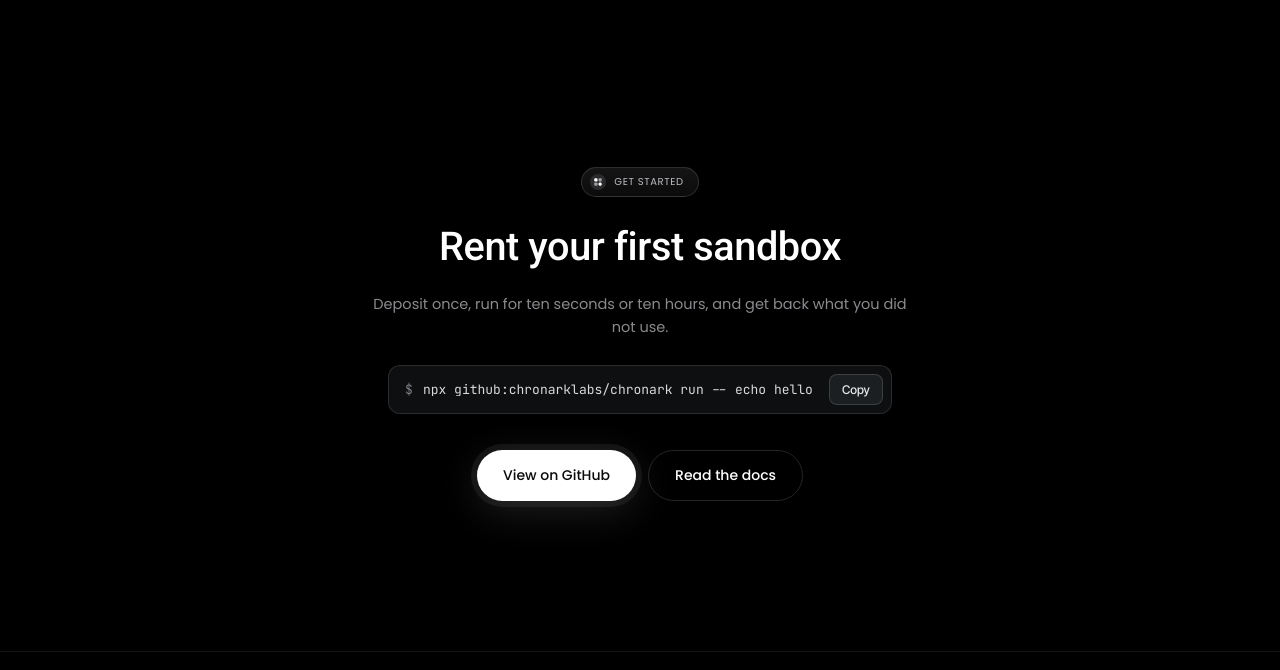
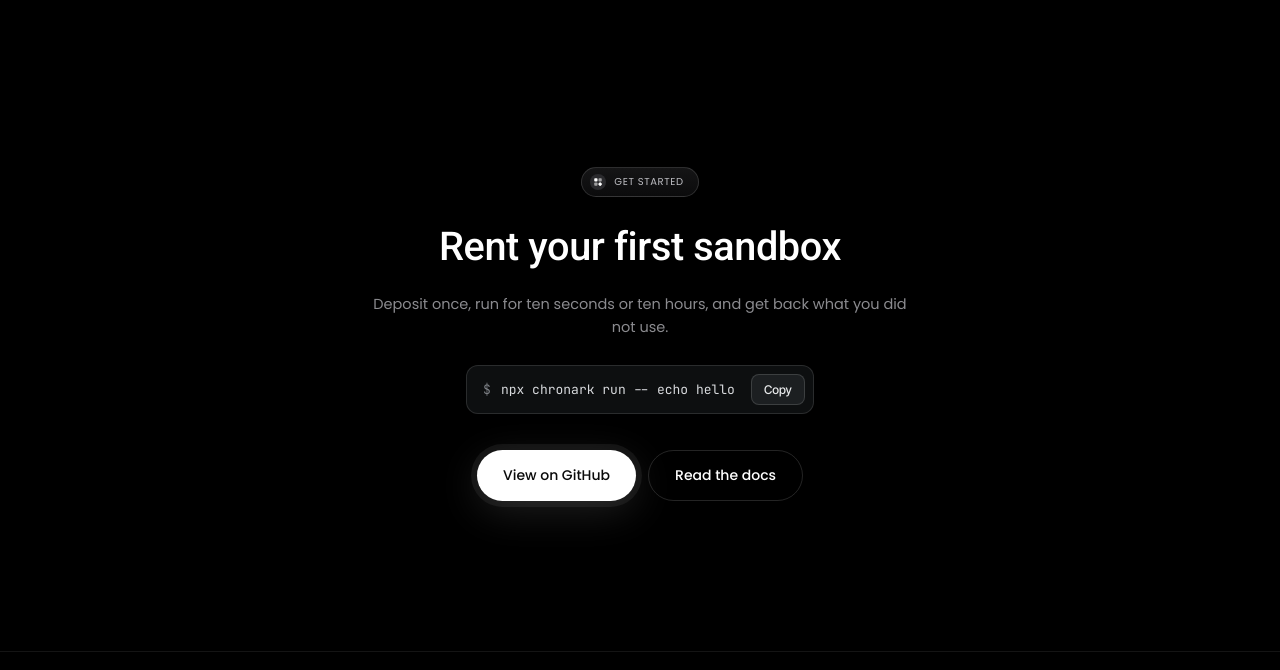
Before and after one commit to chronarklabs/chronark, a website: page web/index.html in a window 1280 px wide. Shown: the part 3117-3787 px from the top of the page. Drawn offline with Linux system fonts and the light colour scheme.

Commit message:
Install from npm: npx chronark

```diff
--- a/web/index.html
+++ b/web/index.html
@@ -303,7 +303,7 @@ footer a:hover{color:#fff}
   <span class="pill"><i><svg><use href="#mark"/></svg></i>Get started</span>
   <h2 style="margin-top:18px">Rent your first sandbox</h2>
   <p class="lead">Deposit once, run for ten seconds or ten hours, and get back what you did not use.</p>
-  <div class="inst"><span>$</span> <code id="inst">npx github:chronarklabs/chronark run -- echo hello</code><button type="button" id="copy" aria-label="Copy install command">Copy</button></div>
+  <div class="inst"><span>$</span> <code id="inst">npx chronark run -- echo hello</code><button type="button" id="copy" aria-label="Copy install command">Copy</button></div>
   <div class="row"><a class="btn" href="https://github.com/chronarklabs/chronark" target="_blank" rel="noopener">View on GitHub</a><a class="btn ghost" href="https://github.com/chronarklabs/chronark#readme">Read the docs</a></div>
 </div></section>
 </main>
```
Also changed, not shown: README.md.
